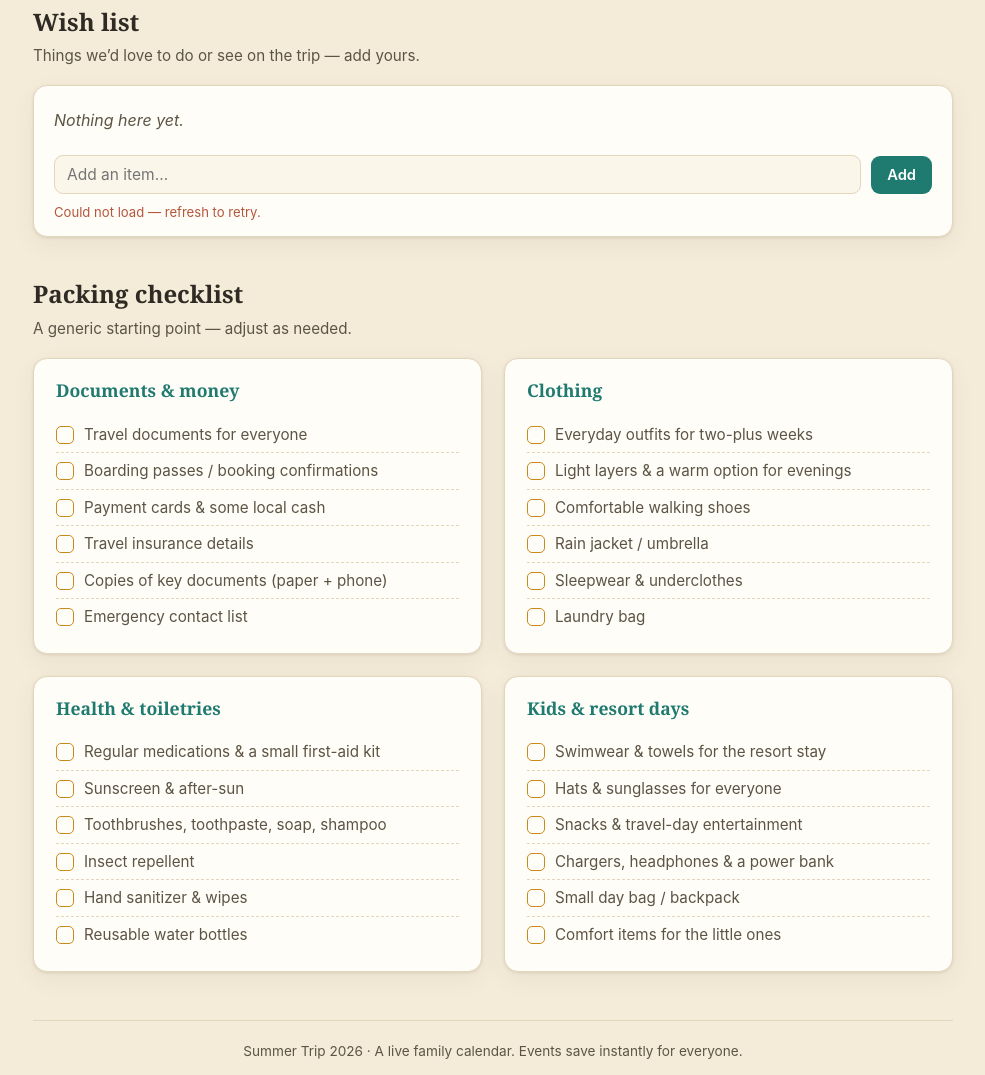
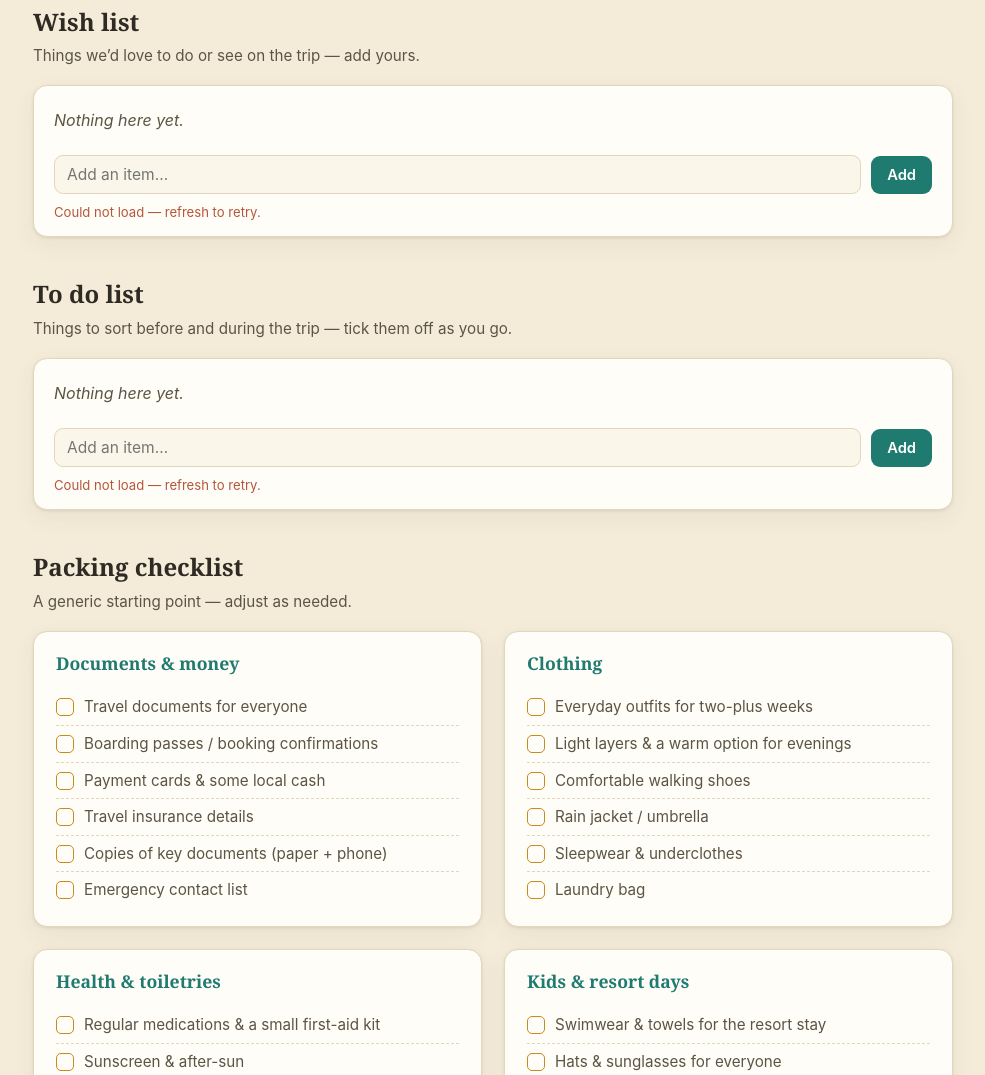
Before and after one commit to samsul85/Summer-trip-2026, a website: page index.html in a window 1280 px wide. Shown: the part 1030-2105 px from the top of the page, without its empty margins (147-1132 px from the left). Drawn offline with Linux system fonts and the light colour scheme; no server answers.

Commit message:
Add To do list section

```diff
--- a/index.html
+++ b/index.html
@@ -268,6 +268,13 @@
     <h2>Wish list</h2>
     <p class="sub">Things we&rsquo;d love to do or see on the trip &mdash; add yours.</p>
     <div class="listcard" data-list="wishlist" data-checkable="true" data-editable="false"></div>
+  </section>
+
+  <!-- TO DO LIST -->
+  <section>
+    <h2>To do list</h2>
+    <p class="sub">Things to sort before and during the trip &mdash; tick them off as you go.</p>
+    <div class="listcard" data-list="todo" data-checkable="true" data-editable="false"></div>
   </section>
 
   <!-- PACKING -->
```
